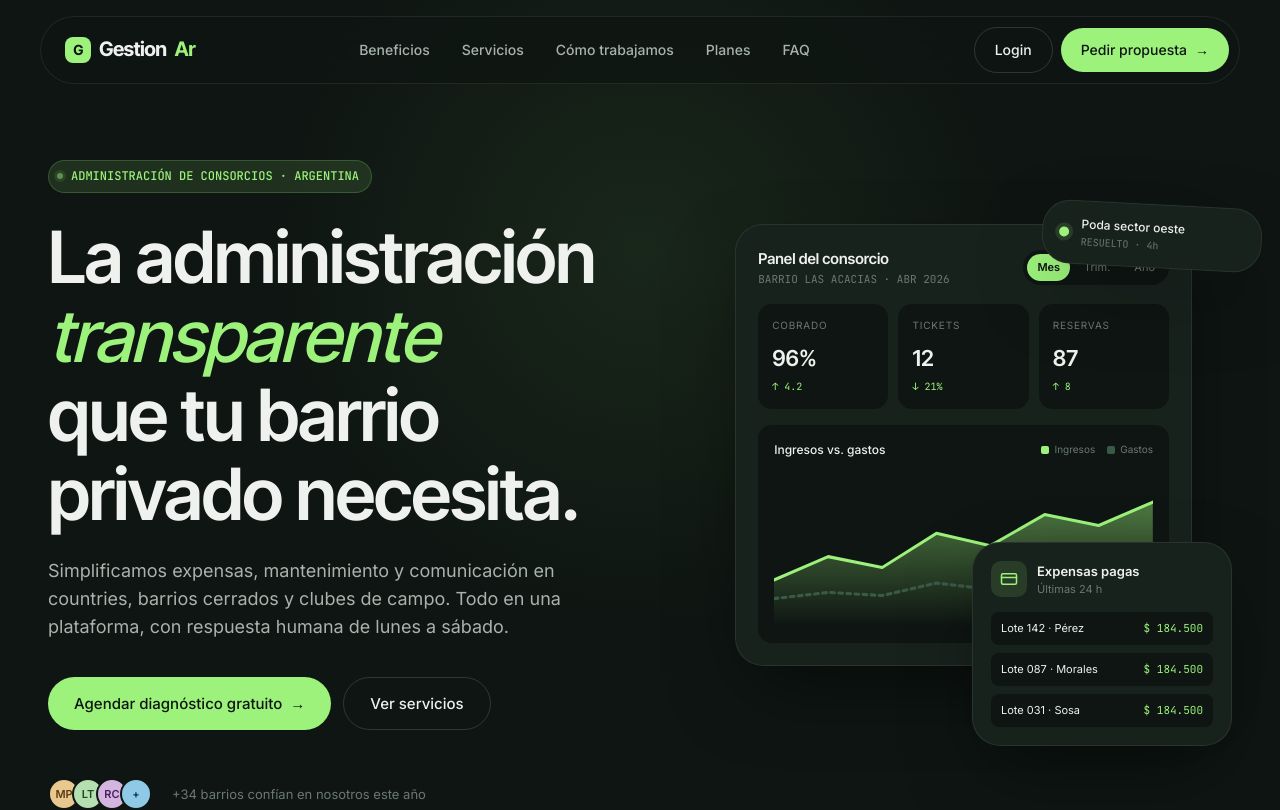
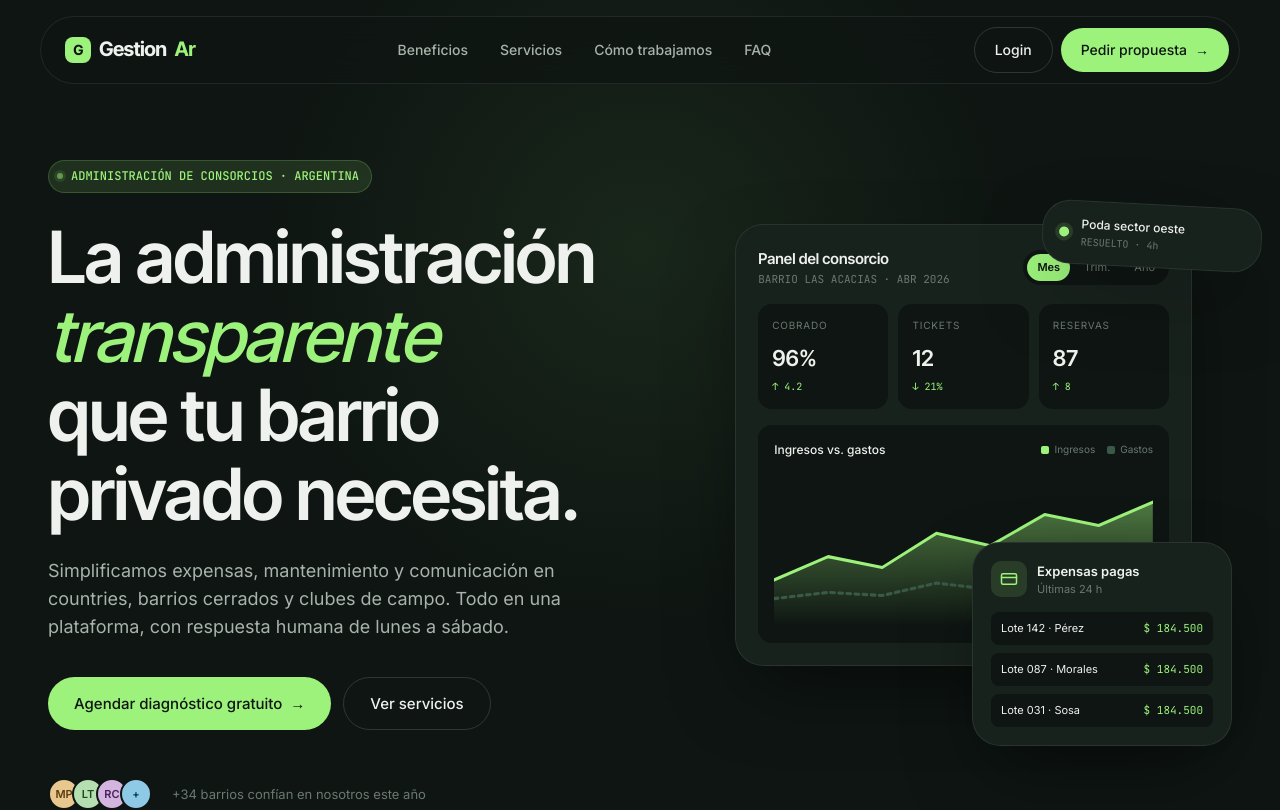
Before and after one commit to Diegosejas2019/gestionar-landing-page, a React (Vite) app: page / in a window 1280 px wide. Shown: the top 810 px of the page. Built offline with nearby package versions, Linux system fonts and the light colour scheme; no server answers.

Commit message:
Hide plans section on landing

```diff
--- a/src/pages/public/HomePage.tsx
+++ b/src/pages/public/HomePage.tsx
@@ -49,7 +49,6 @@ export function HomePage() {
           <li><a href="#beneficios">Beneficios</a></li>
           <li><a href="#servicios">Servicios</a></li>
           <li><a href="#proceso">Cómo trabajamos</a></li>
-          <li><a href="#planes">Planes</a></li>
           <li><a href="#faq">FAQ</a></li>
         </ul>
         <div className="nav-actions">
@@ -411,7 +410,7 @@ export function HomePage() {
       </section>
 
       {/* PLANES */}
-      <section className="section" id="planes" style={{ paddingTop: 0 }}>
+      <section className="section" id="planes" hidden style={{ display: 'none' }}>
         <div className="container">
           <div className="section-head reveal">
             <div className="eyebrow"><span className="dot" /> PLANES</div>
@@ -627,7 +626,6 @@ export function HomePage() {
                 <li><a href="#beneficios">Beneficios</a></li>
                 <li><a href="#servicios">Servicios</a></li>
                 <li><a href="#proceso">Cómo trabajamos</a></li>
-                <li><a href="#planes">Planes</a></li>
               </ul>
             </div>
             <div className="footer-col">
```
Also changed, not shown: 1 other file (tests, documents, lock files or other folders).
